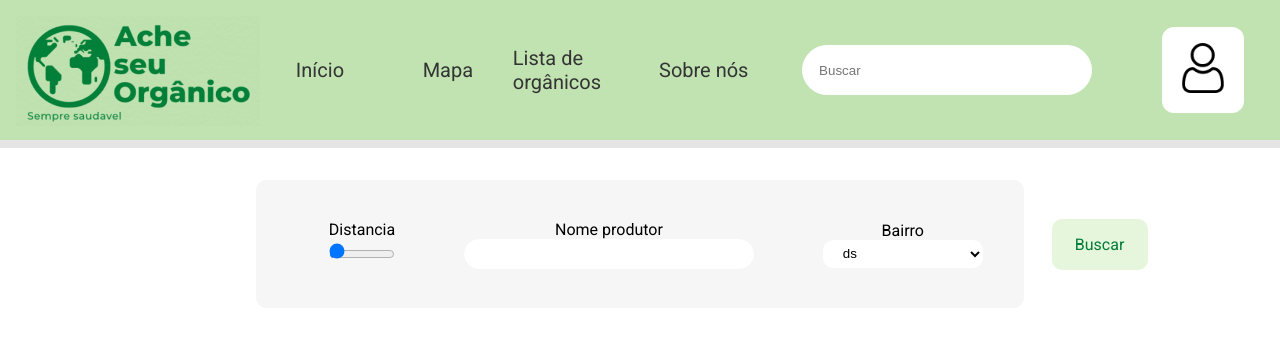
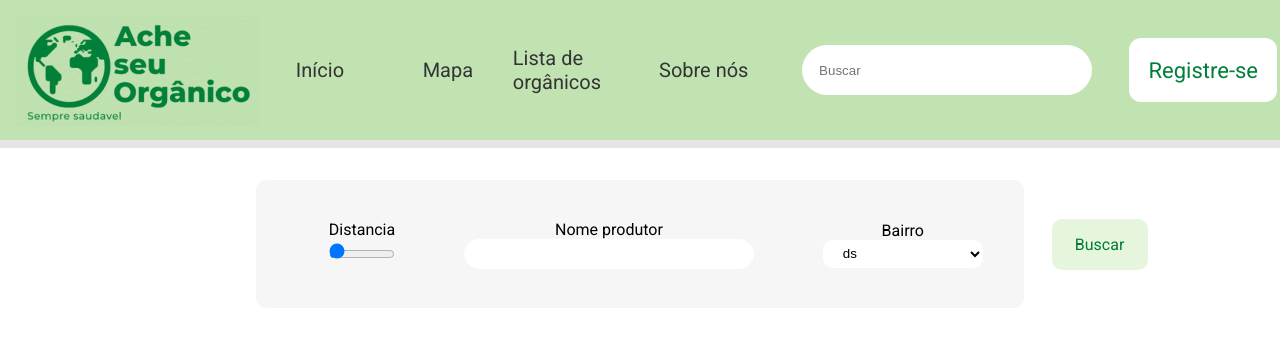
Before and after one commit to Tyreum/mapa_organicos, a Django app: page / in a window 1280 px wide. Shown: the top 340 px of the page. Run offline with Django 4.2, Linux system fonts and the light colour scheme; some libraries are stand-ins or nearby versions.

Commit message:
ajustando condicao

```diff
--- a/home/templates/navbar.html
+++ b/home/templates/navbar.html
@@ -42,26 +42,7 @@
 
         {% else %}
 
-        <a class="user-icon" id="registerButton">
-          <img height="50px" width="50px" src="{% static 'img/user.png'%}">
-        </a>
-
-        <div class="user-options" id="registerOptions">
-          <a href="#perfil">
-            <img height="30px" width="30px" src="{% static 'img/user.png'%}" style="padding-right: 0px;margin-right: 10px;">Perfil
-          </a>
-          <a href="#ListaProd">
-            <img height="30px" width="30px" src="{% static 'img/list.png'%}" style="padding-right: 0px;margin-right: 10px;">Meus Produtos
-          </a>
-          <a href="#AdicionarProd">
-            <img height="32px" width="32px" src="{% static 'img/plus.png'%}" style="padding-right: 0px;margin-right: 10px;">Adicionar Produto
-          </a>
-          <a href="#Sair">
-            <img height="30px" width="30px" src="{% static 'img/sign-out.png'%}" style="padding-right: 0px;margin-right: 10px;">Sair
-          </a>
-        </div>
-
-        <!-- <a class="register-button" id="registerButton">
+        <a class="register-button" id="registerButton">
           Registre-se
         </a>
 
@@ -72,7 +53,7 @@
           <a href="/register?tipo=produtor">
             <img height="30px" width="30px" src="{% static 'img/briefcase.png'%}" style="padding-right: 0px;margin-right: 10px;">Produtor
           </a>
-        </div> -->
+        </div>
 
         {% endif %}
 
```
